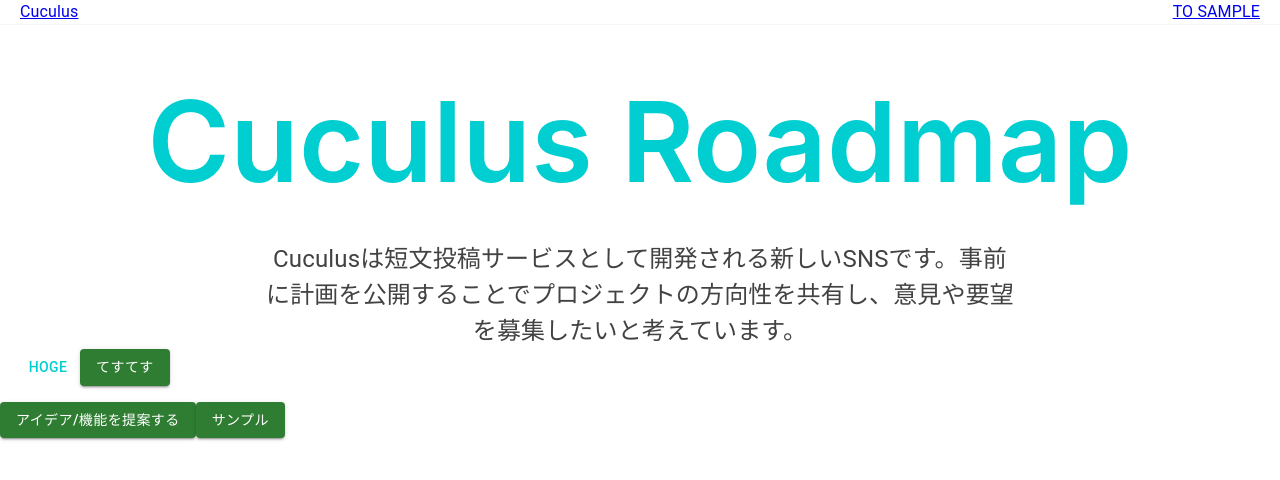
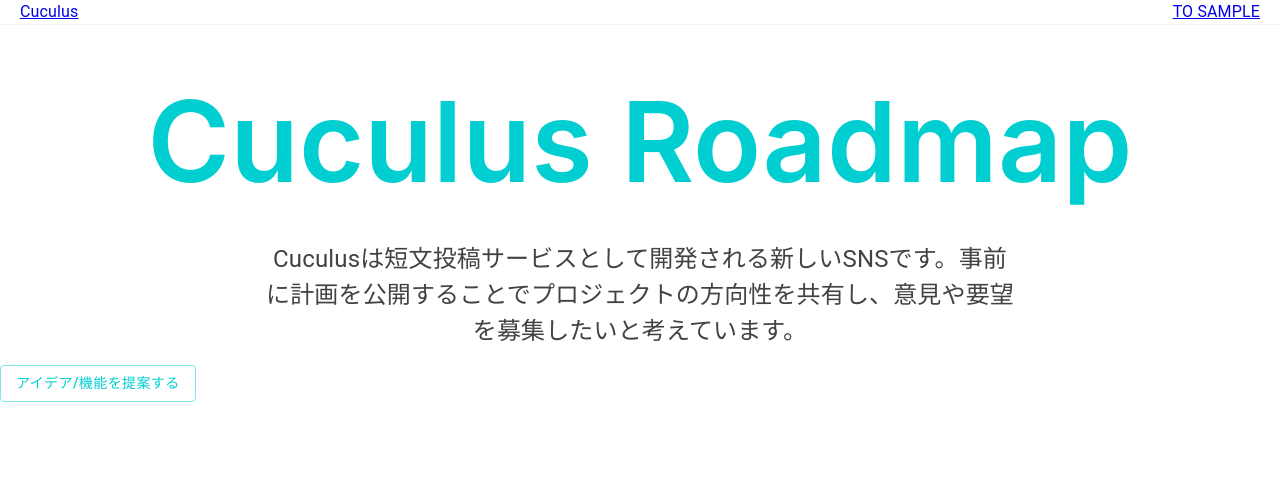
Before and after one commit to cuculus-dev/cuculus-roadmap, a Next.js app: page / in a window 1280 px wide. Shown: the top 480 px of the page. Built offline with nearby package versions, Linux system fonts and the light colour scheme.

Commit message:
サンプルボタンの削除

```diff
--- a/src/app/_components/Caption.tsx
+++ b/src/app/_components/Caption.tsx
@@ -1,8 +1,8 @@
 'use client';
 
 import { Button } from '@/components/feature/Button';
-import { LinkButton } from '@/components/feature/Button';
 import { styled } from '@mui/material/styles';
+import LinkButton from '@/components/common/atoms/LinkButton';
 
 const Caption = () => {
   return (
@@ -19,16 +19,13 @@ const Caption = () => {
           <span>事前に計画を公開することでプロジェクトの方向性を共有し、</span>
           <span>意見や要望を募集したいと考えています。</span>
         </Description>
-        <Button label={'hoge'}></Button>
-        <LinkButton label={'てすてす'} url={'/sample'}></LinkButton>
       </div>
       <LinkButton
-        label={'アイデア/機能を提案する'}
-        url={
-          'https://github.com/orgs/cuculus-dev/discussions/new?category=ideas'
-        }
-      ></LinkButton>
-      <LinkButton label={'サンプル'} url={'/sample'}></LinkButton>
+        variant="outlined"
+        href="https://github.com/orgs/cuculus-dev/discussions/categories/ideas"
+      >
+        アイデア/機能を提案する
+      </LinkButton>
     </div>
   );
 };
--- a/src/components/feature/Button.tsx
+++ /dev/null
@@ -1,29 +0,0 @@
-import React from 'react';
-import { Button as MuiButton } from '@mui/material';
-import Link from 'next/link';
-
-export interface ButtonProps {
-  label: string;
-}
-export interface LinkButtonProps {
-  label: string;
-  url: string;
-}
-
-export const Button = ({ label, ...rest }: ButtonProps) => (
-  <MuiButton {...rest}>{label}</MuiButton>
-);
-
-//引数からボタンをクリックしたときの飛ぶ先を変更したい
-export const LinkButton = ({ label, url, ...rest }: LinkButtonProps) => (
-  <MuiButton
-    variant="contained"
-    color="success"
-    size="medium"
-    component={Link}
-    href={url}
-    {...rest}
-  >
-    {label}
-  </MuiButton>
-);
```
Also changed, not shown: 1 other file (tests, documents, lock files or other folders).
